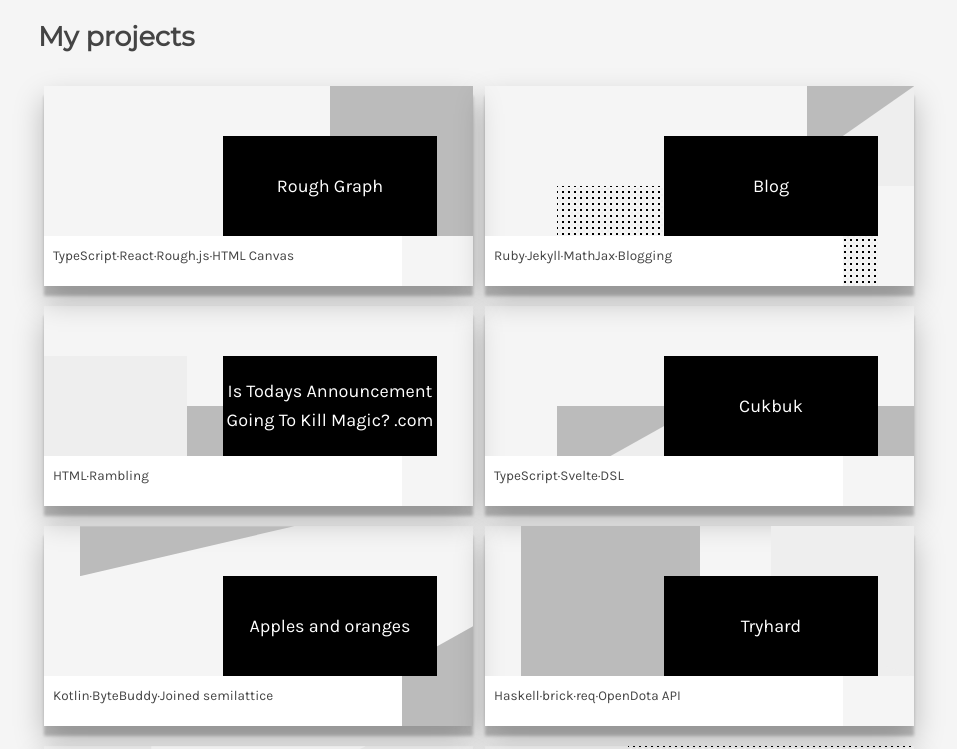
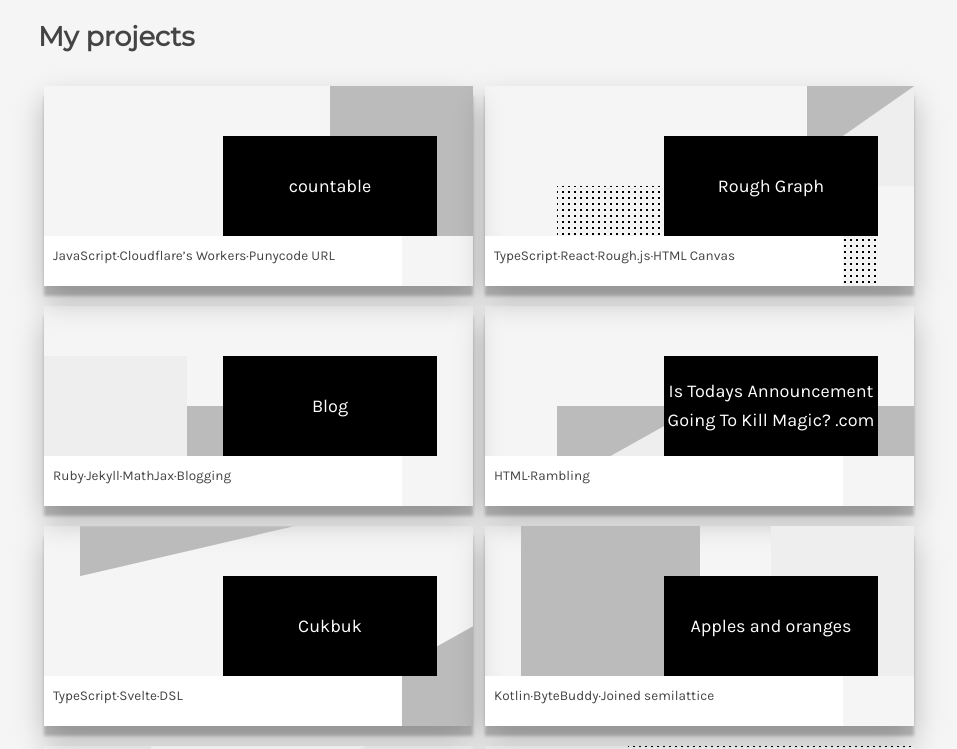
Before and after one commit to jazcarate/portfolio, a Next.js app: page / in a window 1280 px wide. Shown: the part 820-1569 px from the top of the page, without its empty margins (161-1118 px from the left). Built offline with nearby package versions, Linux system fonts and the light colour scheme; what react-schemaorg would draw is missing.

Commit message:
Pluralize chllenges Added 'countable' Render HTML from JSon

```diff
--- a/components/Project.jsx
+++ b/components/Project.jsx
@@ -69,12 +69,17 @@ const Project = ({ name, url, source, description, tags, challenges }) => {
                 </h3>
             </dt>
             <dd>
-                <p>{description}</p>
+                <p dangerouslySetInnerHTML={{ __html: description }}></p>
 
-                <h4>Challenge</h4>
-                {challenges.length == 1 ? <>{challenges[0]}</> : <ul>
-                    {challenges.map((challenge, i) => <li key={`challenge-${name}-${i}`}>{challenge}</li>)}
-                </ul>}
+                {challenges.length == 1 ? (<>
+                    <h4>Challenge</h4>
+                    {challenges[0]}
+                </>) : (<>
+                    <h4>Challenges</h4>
+                    <ul>
+                        {challenges.map((challenge, i) => <li key={`challenge-${name}-${i}`}>{challenge}</li>)}
+                    </ul>
+                </>)}
 
                 <h4>Link</h4>
                 <InlineLu>
--- a/public/projects.json
+++ b/public/projects.json
@@ -1,4 +1,28 @@
 [
+    {
+        "name": "countable",
+        "url": "https://xn--e4h46a.florius.com.ar/",
+        "description": "<em>Arabic numerals</em> are so 9<sup>th</sup> century. I needed a way to convey numbers in a more modern way: With emojis ",
+        "challenges": [
+            "SSR via Cloudflare’s Workers framework-less.",
+            "Incorporate imperative Canvas code with React."
+        ],
+        "source": "https://github.com/jazcarate/countable",
+        "tags": [
+            {
+                "name": "JavaScript",
+                "type": "language"
+            },
+            {
+                "name": "Cloudflare’s Workers",
+                "type": "technology"
+            },
+            {
+                "name": "Punycode URL",
+                "type": "technology"
+            }
+        ]
+    },
     {
         "name": "Rough Graph",
         "url": "https://jazcarate.github.io/rough-graph",
--- a/public/projects.schema.json
+++ b/public/projects.schema.json
@@ -67,7 +67,7 @@
                 "$id": "#/items/project/description",
                 "type": "string",
                 "title": "Description",
-                "description": "Description of the project.",
+                "description": "Description of the project (HTML is allowed).",
                 "examples": [
                     "A foo'sticle dependency."
                 ]
```
